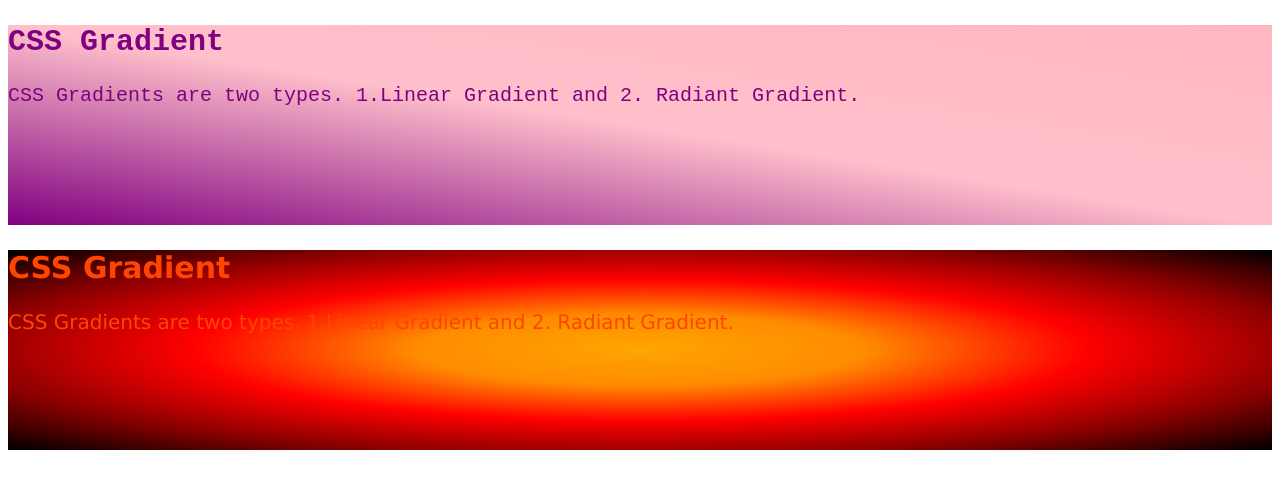
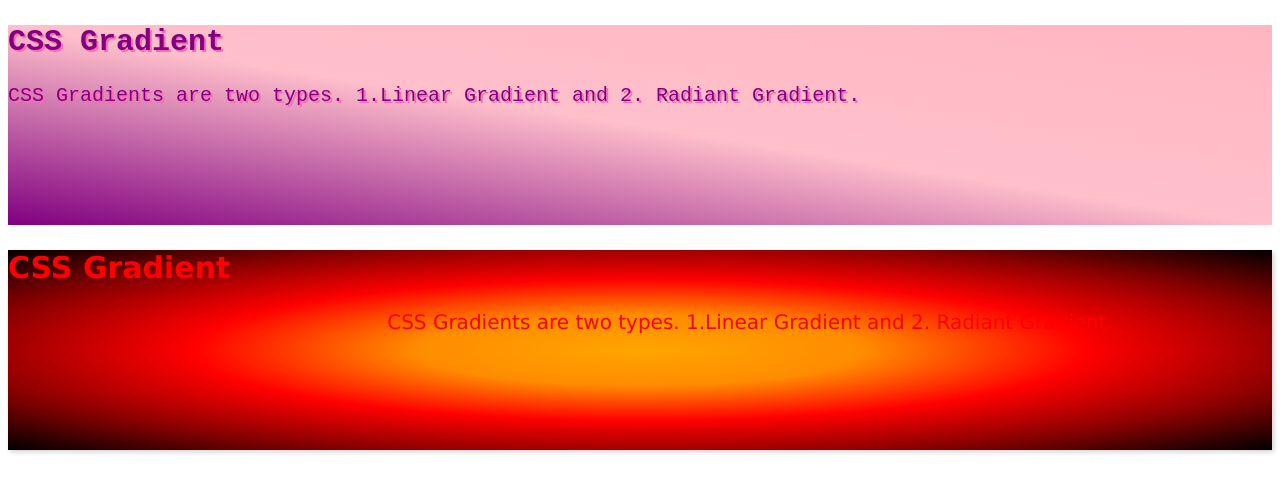
Before and after one commit to DmRayyan/Web-Dev, a plain HTML site: page Module 2/Lesson 3/activity.html in a window 1280 px wide. Drawn offline with Linux system fonts and the light colour scheme.

Commit message:
Text Effect

```diff
--- a/Module 2/Lesson 3/activity.html
+++ b/Module 2/Lesson 3/activity.html
@@ -10,15 +10,19 @@
             color: purple;
             font-family: 'Courier New', Courier, monospace;
             font-size: 20px;
-
-        }
+            text-shadow: 2px 2px hotpink;
+         }
 
         #grad2 {
             height: 200px;
             background: radial-gradient(orange, darkorange, red, darkred, black);
-            color: orangered;
+            color: red;
             font-family: 'Lucida Sans', 'Lucida Sans Regular', 'Lucida Grande', 'Lucida Sans Unicode', Geneva, Verdana, sans-serif;
             font-size: 20px;
+            box-shadow: 2px 2px 5px lightgrey;
+        }
+        #p2 {
+            text-indent: 30%;
         }
     </style>
 </head>
@@ -30,7 +34,7 @@
     </div>
     <div id="grad2">
         <h2>CSS Gradient</h2>
-        CSS Gradients are two types. 1.Linear Gradient and 2. Radiant Gradient.
+        <p id="p2">CSS Gradients are two types. 1.Linear Gradient and 2. Radiant Gradient.</p>
     </div>
 </body>
 
```
